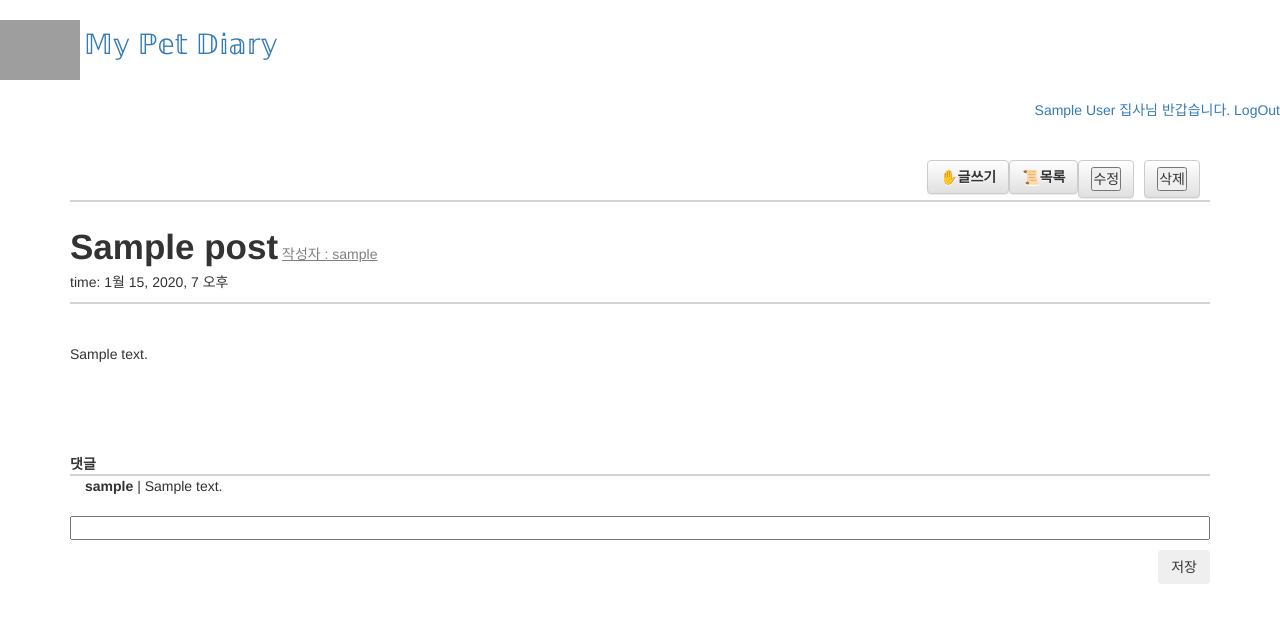
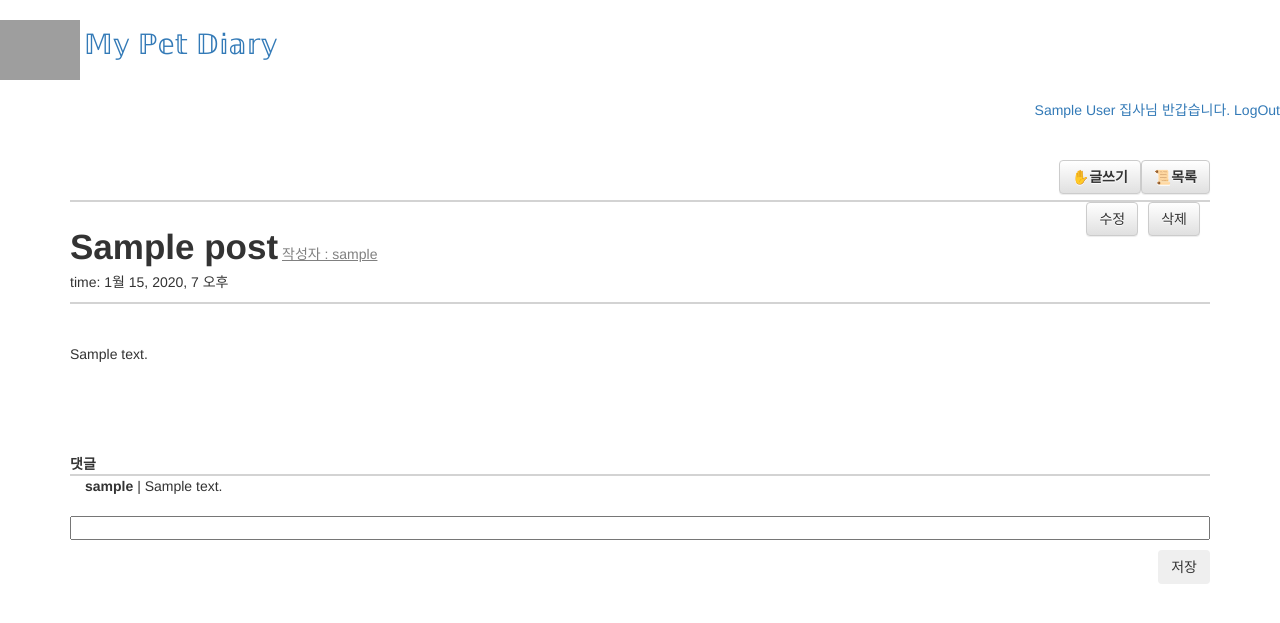
Before and after one commit to inchangson/contents, a Django app: page /bulletin/1/ in a window 1280 px wide. Shown: the top 623 px of the page. Run offline with Django 3.2, Linux system fonts and the light colour scheme; a user stored in the database is signed in; tables that the repository leaves empty hold one stand-in row (values such as "Sample post"); some libraries are stand-ins or nearby versions; grey boxes are pictures that could not be loaded.

Commit message:
modify, delete button authority check(same user)

```diff
--- a/bulletin/templates/bulletin/post.html
+++ b/bulletin/templates/bulletin/post.html
@@ -8,11 +8,6 @@
     <div class="container">
         <br>
         <div>
-            <a href="{% url 'bulletin:delete' post.id %}" class="btn btn-default" style="float: right; margin-right: 10px; margin-bottom: 10px">
-                <button type="button">삭제</button>
-            <a href="{% url 'bulletin:modify' post.id %}" class="btn btn-default" style="float: right; margin-right: 10px; margin-bottom: 10px">
-                <button type="button">수정</button>
-            </a>
             <button type="button" class="btn btn-default pull-right" onclick="location.href='../' ">
                 <b>📜목록</b>
             </button>
@@ -24,6 +19,15 @@
         <div>
             <br><br>
             <div class="contour"></div>
+            {% if post.user.id == user.id %}
+                <div>
+                    <a href="{% url 'bulletin:delete' post.id %}" type="button" class="btn btn-default pull-right" style="float: right; margin-right: 10px; margin-bottom: 10px">
+                        삭제
+                    <a href="{% url 'bulletin:modify' post.id %}" type="button" class="btn btn-default pull-right" style="float: right; margin-right: 10px; margin-bottom: 10px">
+                        수정
+                    </a>
+                </div>
+            {% endif %}
             <br>
             <b style="font-size:35px">{{post.title}}</b>
             <a href="#" aria-label="Left Align" style="color:gray; text-decoration-line:underline">
```
